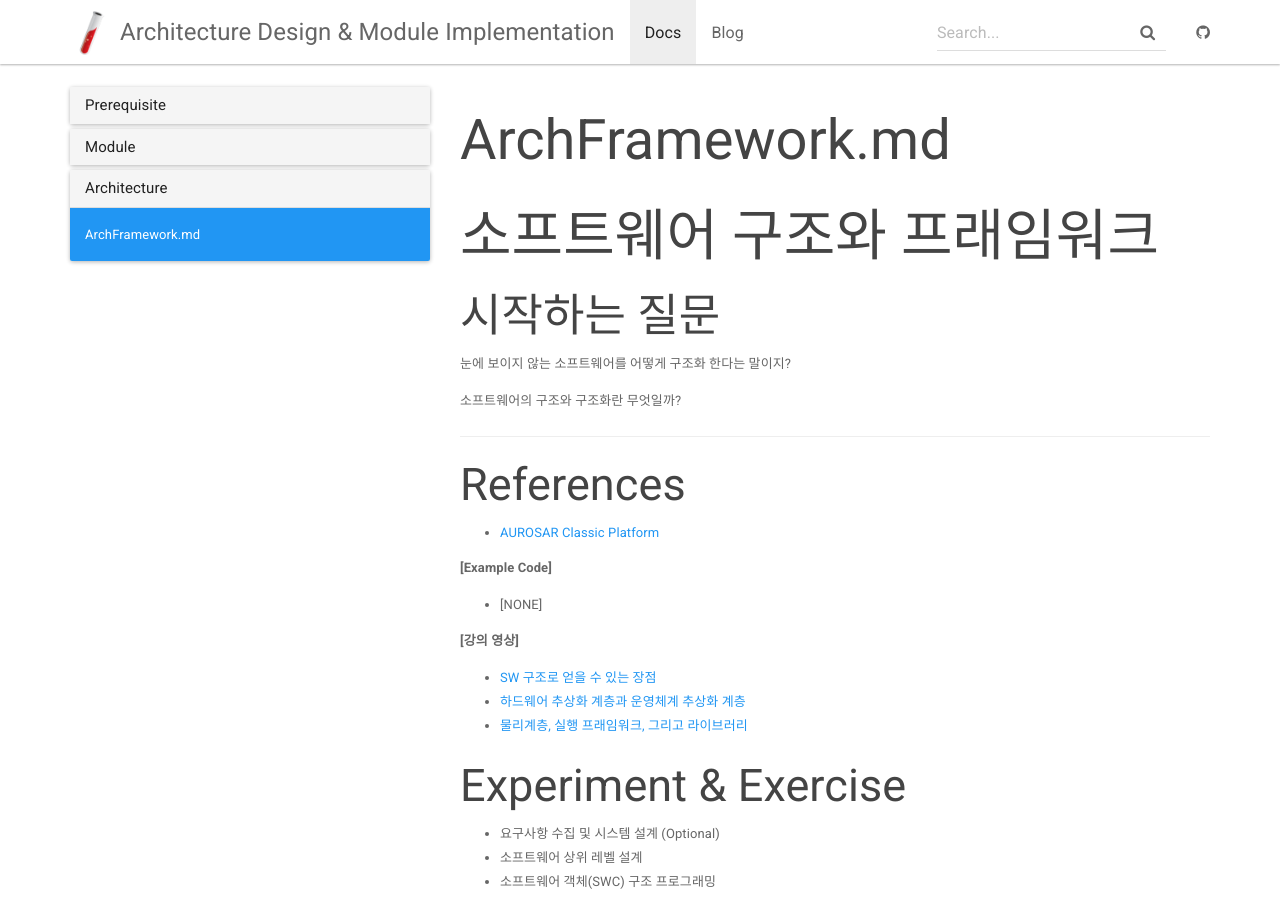
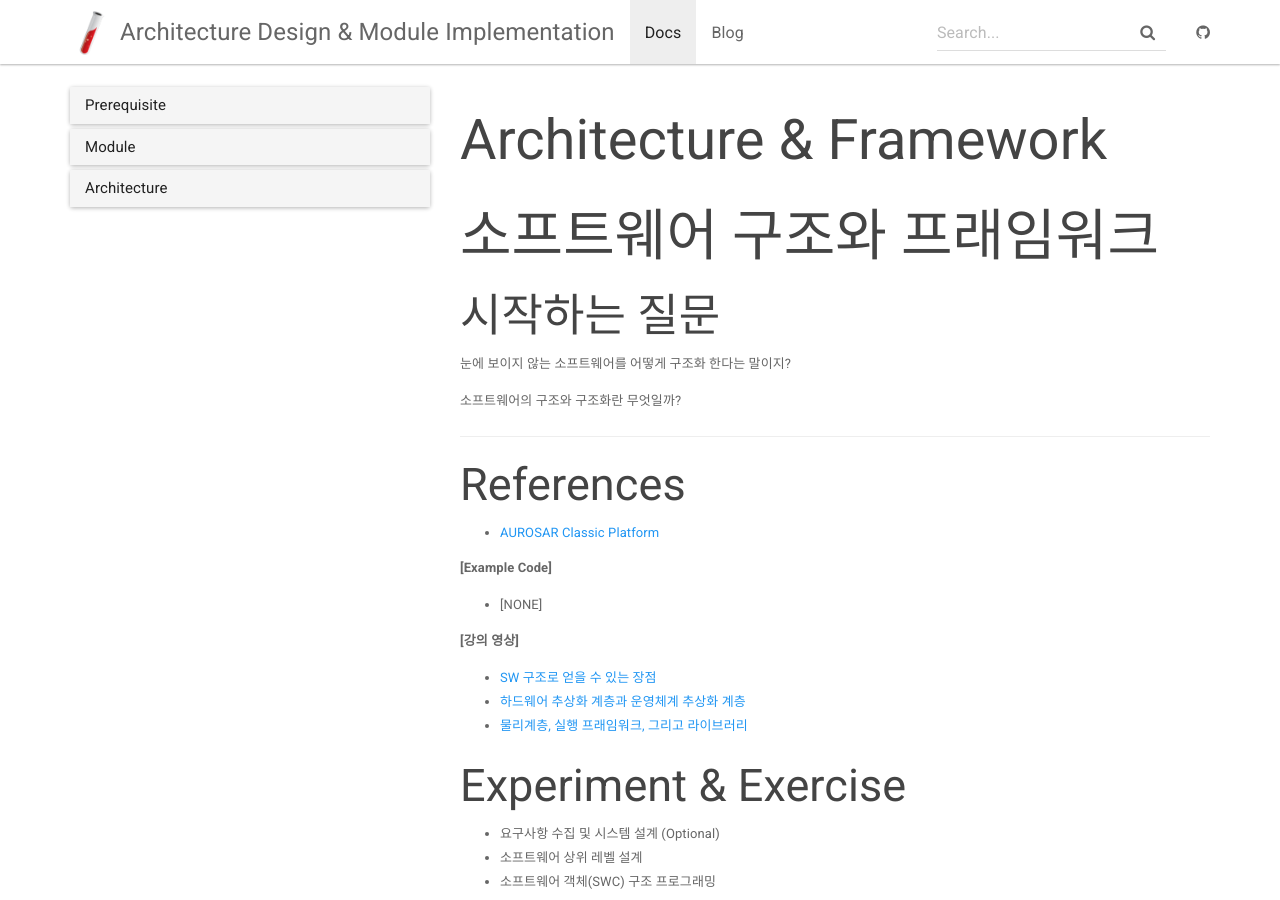
Before and after one commit to wootaik/MyTest_JekyllDocTheme, a Jekyll site: the page built from docs/_docs/ArchFramework.md, in a window 1280 px wide and 900 px high. Built offline with Jekyll 4.4.1, drawn with Linux system fonts in a browser that asks for light colours.

Commit message:
no message

```diff
--- a/docs/_docs/ArchFramework.md
+++ b/docs/_docs/ArchFramework.md
@@ -1,7 +1,8 @@
 ---
-title: ArchFramework.md
+title: Architecture & Framework
 author: Wootaik Lee (wootaik@gmail.com)
 date: 2020-03-01
+permalink: /docs/ArchFramework
 ---
 
 # 소프트웨어 구조와 프래임워크
--- a/docs/_docs/ModularProgramming.md
+++ b/docs/_docs/ModularProgramming.md
@@ -1,8 +1,10 @@
 ---
-title: ModularProgramming.md
+title: ModularProgramming
 author: Wootaik Lee (wootaik@gmail.com)
 date: 2020-03-01
+permalink: /docs/ModularProgramming/
 ---
+
 
 # 객체지향 프로그래밍: 모듈화 프로그래밍이란?
 
```
Also changed, not shown: docs/_docs/ModuleCodeTemplate.md (+2 -1 lines), docs/_docs/Prerequisite.md (added, +12 -0 lines).
